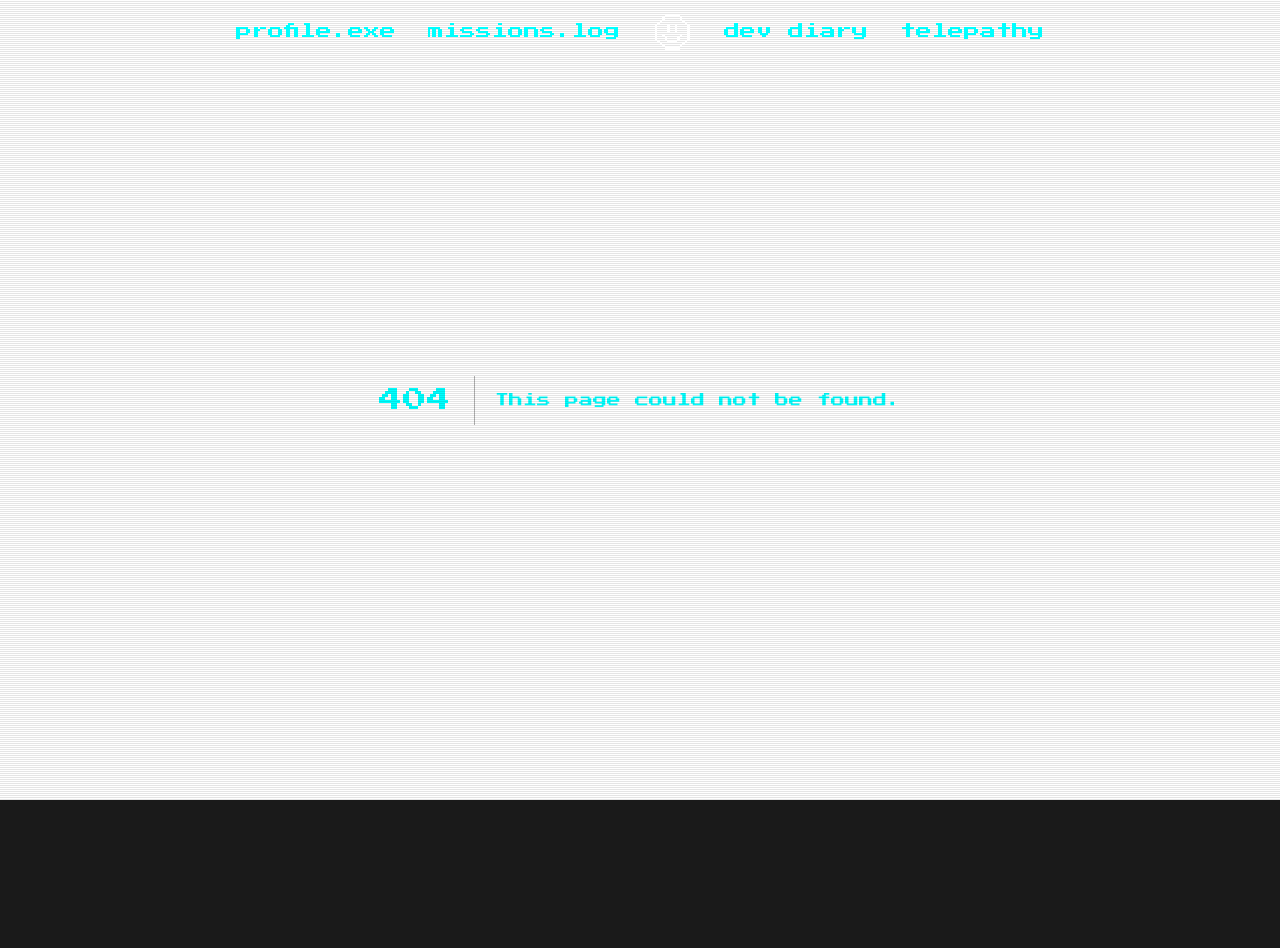
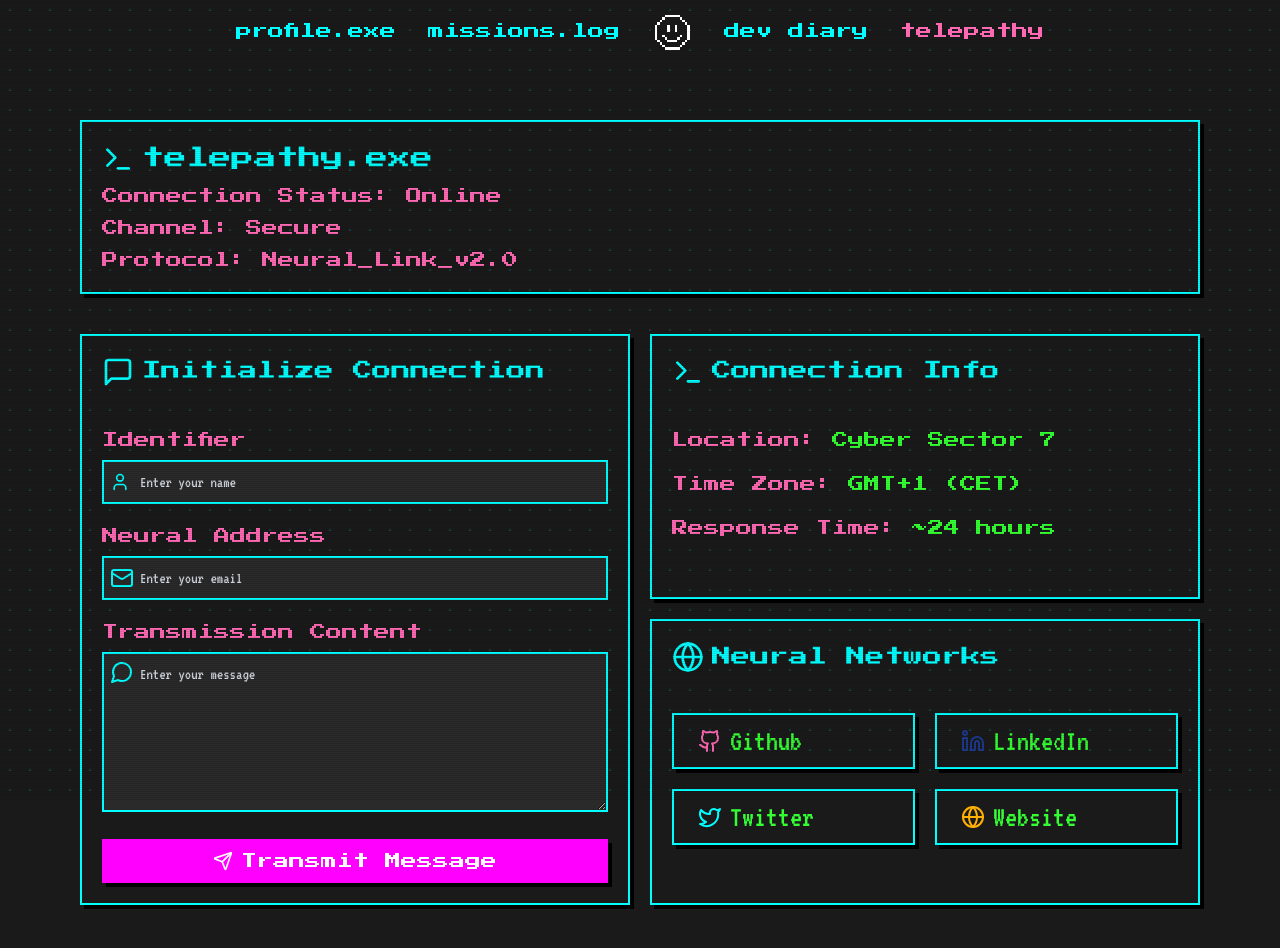
Before and after one commit to Ughur/web, a Next.js app: page /contact in a window 1280 px wide. Before the commit this address had no page. Shown: the top 948 px of the page. Before the commit the page ends 800 px from the top, so only its background shows below. Built offline with nearby package versions, Linux system fonts and the light colour scheme.

Commit message:
complete contact page

```diff
--- a/app/Navbar.tsx
+++ b/app/Navbar.tsx
@@ -37,7 +37,6 @@ const Navbar = () => {
 
   useEffect(() => {
     setActiveLink(pathname);
-    console.log(activeLink);
     if (isOpen) {
       setIsOpen(false);
     }
@@ -58,13 +57,13 @@ const Navbar = () => {
     },
     {
       id: 'diary',
-      href: '/',
+      href: '/blog',
       text: 'dev diary',
       active: activeLink === '/blog',
     },
     {
       id: 'telepathy',
-      href: '/',
+      href: '/contact',
       text: 'telepathy',
       active: activeLink === '/contact',
     },
@@ -125,13 +124,18 @@ const Navbar = () => {
           </Link>
         </li>
 
-        {primaryNavLinks.slice(2).map((link) => (
-          <li key={link.id} className={commonLiClass}>
-            <Link href={link.href} className='link'>
-              {link.text}
-            </Link>
-          </li>
-        ))}
+        {primaryNavLinks.slice(2).map((link) => {
+          return (
+            <li key={link.id} className={commonLiClass}>
+              <Link
+                href={link.href}
+                className={`link ${link.active ? 'text-accent-pink' : ''}`}
+              >
+                {link.text}
+              </Link>
+            </li>
+          );
+        })}
       </ul>
     </nav>
   );
--- /dev/null
+++ b/app/contact/page.tsx
@@ -0,0 +1,143 @@
+import {
+  Github,
+  Globe,
+  Linkedin,
+  Mail,
+  MessageCircle,
+  MessageSquare,
+  Send,
+  Terminal,
+  Twitter,
+  User,
+} from 'lucide-react';
+import React from 'react';
+
+const page = () => {
+  return (
+    <>
+      <div className='fixed bg-dots min-h-screen w-full'></div>
+      <div className='relative max-w-6xl mx-auto px-4 py-30 space-y-10'>
+        <div className='card p-5 space-y-2'>
+          <div className='flex items-center gap-2'>
+            <Terminal className='icon-primary' />
+            <h1>telepathy.exe</h1>
+          </div>
+          <p className='card-text text-accent-pink'>
+            Connection Status: Online
+          </p>
+          <p className='card-text text-accent-pink'>Channel: Secure</p>
+          <p className='card-text text-accent-pink'>
+            Protocol: Neural_Link_v2.0
+          </p>
+        </div>
+        <div className='grid grid-cols-1 md:grid-cols-2 gap-5'>
+          <div className='card row-span-2'>
+            <div className='flex items-center gap-2'>
+              <MessageSquare className='icon-primary' />
+              <h2>Initialize Connection</h2>
+            </div>
+            <form className='mt-10 space-y-5'>
+              <div className='form-group'>
+                <label htmlFor='name' className='form-label'>
+                  Identifier
+                </label>
+                <div className='relative'>
+                  <span className='absolute left-2 top-1/2 -translate-y-1/2 text-accent-cyan'>
+                    <User className='w-5 h-5' />
+                  </span>
+                  <input
+                    type='text'
+                    id='name'
+                    className='form-input pl-9'
+                    placeholder='Enter your name'
+                  />
+                </div>
+              </div>
+              <div className='form-group'>
+                <label htmlFor='email' className='form-label'>
+                  Neural Address
+                </label>
+                <div className='relative'>
+                  <span className='absolute left-2 top-1/2 -translate-y-1/2 text-accent-cyan'>
+                    <Mail />
+                  </span>
+                  <input
+                    type='email'
+                    id='email'
+                    className='form-input pl-9'
+                    placeholder='Enter your email'
+                  />
+                </div>
+              </div>
+              <div className='form-group'>
+                <label htmlFor='message' className='form-label'>
+                  Transmission Content
+                </label>
+                <div className='relative'>
+                  <span className='absolute left-2 top-2 text-accent-cyan'>
+                    <MessageCircle />
+                  </span>
+                  <textarea
+                    id='message'
+                    className='form-input pl-9 h-40'
+                    placeholder='Enter your message'
+                  />
+                </div>
+              </div>
+              <button
+                type='submit'
+                className='btn btn-primary w-full flex items-center gap-2 justify-center'
+              >
+                <Send className='w-5 h-5' />
+                Transmit Message
+              </button>
+            </form>
+          </div>
+          <div className='card'>
+            <div className='flex items-center gap-2'>
+              <Terminal className='icon-primary' />
+              <h2>Connection Info</h2>
+            </div>
+            <div className='mt-10 space-y-5'>
+              <p className='card-text text-accent-pink'>
+                Location: <span className='text-body'>Cyber Sector 7</span>
+              </p>
+              <p className='card-text text-accent-pink'>
+                Time Zone: <span className='text-body'>GMT+1 (CET)</span>
+              </p>
+              <p className='card-text text-accent-pink'>
+                Response Time: <span className='text-body'>~24 hours</span>
+              </p>
+            </div>
+          </div>
+          <div className='card'>
+            <div className='flex items-center gap-2'>
+              <Globe className='icon-primary' />
+              <h2>Neural Networks</h2>
+            </div>
+            <div className='mt-10 grid grid-cols-2 gap-5'>
+              <button className='btn btn-ghost flex items-center gap-2'>
+                <Github className='text-accent-pink' />
+                Github
+              </button>
+              <button className='btn btn-ghost flex items-center gap-2'>
+                <Linkedin className='text-blue-900' />
+                LinkedIn
+              </button>
+              <button className='btn btn-ghost flex items-center gap-2'>
+                <Twitter className='text-accent-cyan' />
+                Twitter
+              </button>
+              <button className='btn btn-ghost flex items-center gap-2'>
+                <Globe className='text-accent-amber' />
+                Website
+              </button>
+            </div>
+          </div>
+        </div>
+      </div>
+    </>
+  );
+};
+
+export default page;
--- a/app/globals.css
+++ b/app/globals.css
@@ -97,16 +97,16 @@
     @apply flex flex-col gap-2;
   }
   .form-label {
-    @apply text-secondary font-pressStart;
+    @apply text-accent-pink font-pressStart;
   }
   .form-input {
-    @apply bg-neutral-700 border-2
-    border-primary text-body
+    @apply bg-primary-light border-2 w-full
+    border-accent-cyan text-body
     font-vt323 p-2 placeholder:text-gray-300
-    outline-none focus:border-secondary;
+    outline-none focus:border-accent-pink;
   }
   .card {
-    @apply border-2 border-accent-cyan p-4 shadow-[4px_4px_0px_0px_#000]
+    @apply border-2 border-accent-cyan p-5 shadow-[4px_4px_0px_0px_#000]
     transition-colors duration-300;
   }
   .icon-primary {
```
